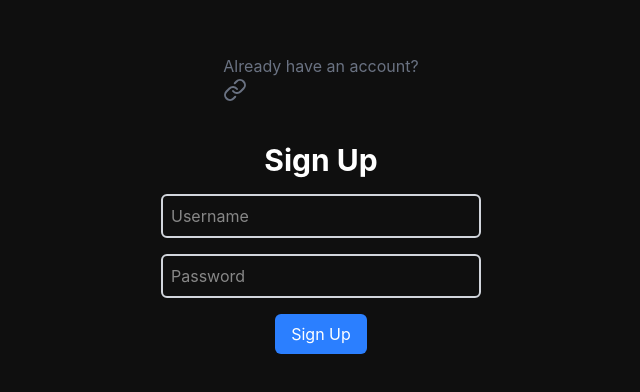
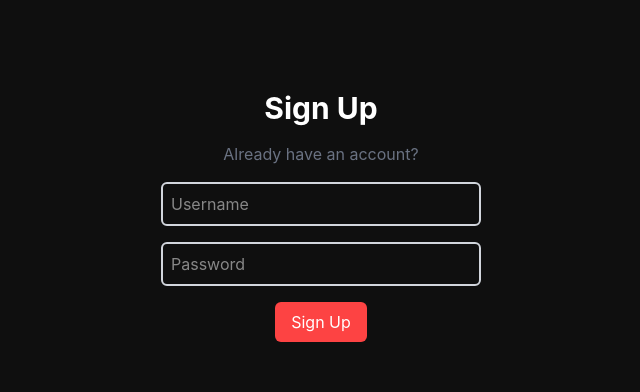
Before and after one commit to kyputer/Groupify, a Next.js app in the folder groupify/: page /signup in a window 1280 px wide. Shown: the part 196-588 px from the top of the page, without its empty margins (319-959 px from the left). Built offline with nearby package versions, Linux system fonts and the light colour scheme.

Commit message:
add the link between signup and login as well as change button color

```diff
--- a/groupify/src/app/login/page.tsx
+++ b/groupify/src/app/login/page.tsx
@@ -56,6 +56,7 @@ export default function LoginPage() {
       <h1 className="text-9xl font-bold mb-4 logo">Groupify</h1>
       <form onSubmit={handleLogin} className="login-form flex flex-col items-center justify-center">
         <h1 className="text-3xl font-bold mb-4 pt-6 text-center">Login</h1>
+        <p className="text-gray-500 text-center mb-4 cursor-pointer hover:text-[#7B61FF]" onClick={() => router.push('/signup')} >Don't have an account? </p>
         {error && <p className="error text-red-500 text-center mb-4">{error}</p>}
         <input
           type="text"
@@ -71,7 +72,7 @@ export default function LoginPage() {
           value={password}
           onChange={(e) => setPassword(e.target.value)}
         />
-        <button type="submit" className="bg-blue-500 text-white px-4 py-2 rounded-md hover:bg-blue-600">Login</button>
+        <button type="submit" className="bg-[#fd4343] text-white px-4 py-2 rounded-md hover:bg-[#FF6B6B]">Login</button>
       </form>
     </div>
   );
--- a/groupify/src/app/signup/page.tsx
+++ b/groupify/src/app/signup/page.tsx
@@ -53,8 +53,9 @@ export default function SignupPage() {
   return (
     <div className="signup-container flex flex-col items-center justify-center h-screen">
       <form onSubmit={handleSignup} className="signup-form flex flex-col items-center justify-center">
-        <p className="text-gray-500 text-center mb-4">Already have an account?<Link></Link></p>
+
         <h1 className="text-3xl font-bold mb-4 pt-6 text-center">Sign Up</h1>
+        <p className="text-gray-500 text-center mb-4 cursor-pointer hover:text-[#7B61FF]" onClick={() => router.push('/login')} >Already have an account? </p>
         {error && <p className="error text-red-500 text-center mb-4">{error}</p>}
         <input
           type="text"
@@ -70,7 +71,7 @@ export default function SignupPage() {
           value={password}
           onChange={(e) => setPassword(e.target.value)}
         />
-        <button type="submit" className="bg-blue-500 text-white px-4 py-2 rounded-md hover:bg-blue-600">Sign Up</button>
+        <button type="submit" className="bg-[#fd4343] text-white px-4 py-2 rounded-md hover:bg-[#FF6B6B]">Sign Up</button>
       </form>
     </div>
   );
```
